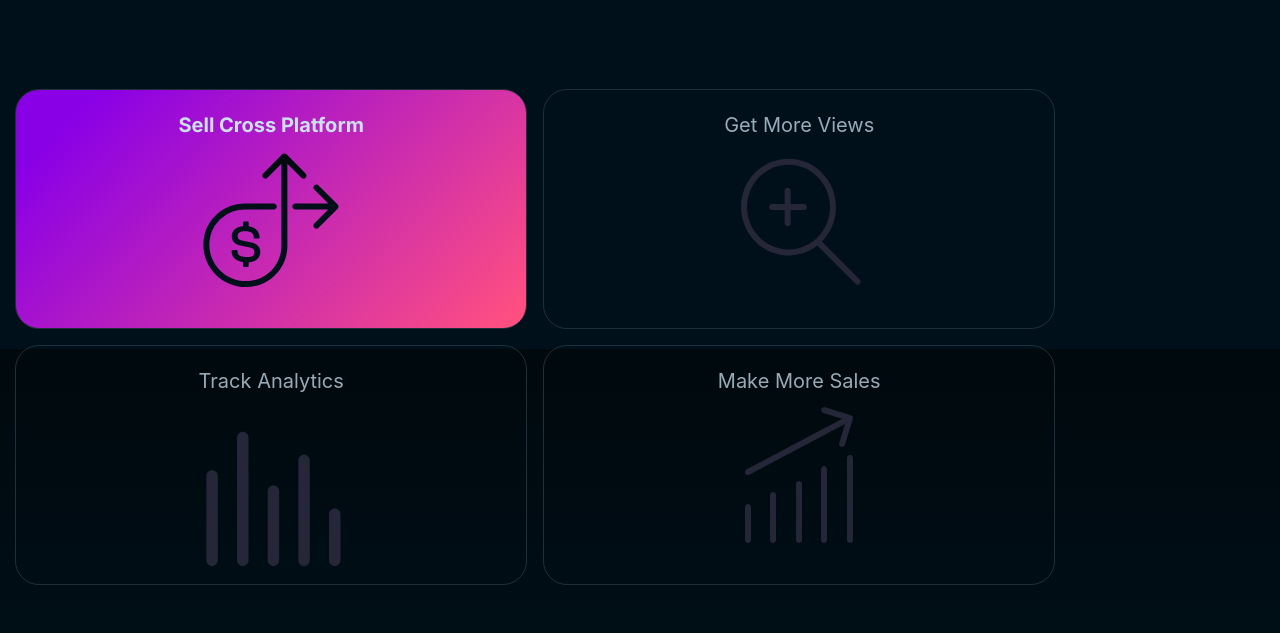
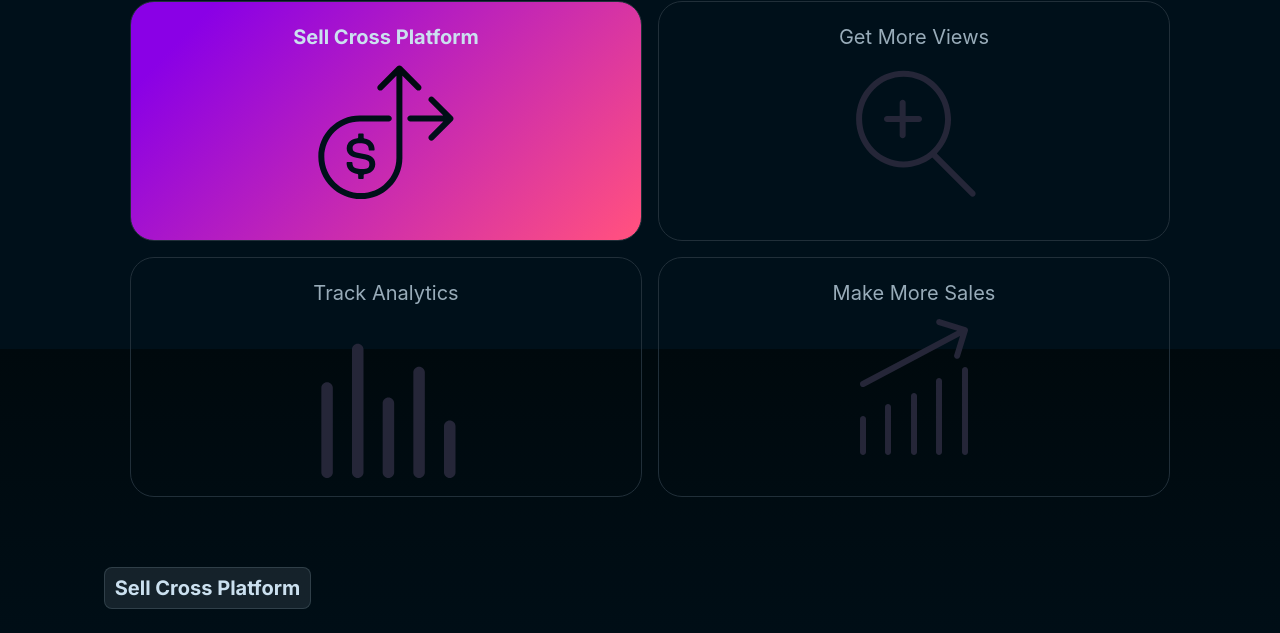
Before and after one commit to WillCBurroughs/sellrly, a React (Create React App) app: page / in a window 1280 px wide. Shown: the part 2051-2684 px from the top of the page. Built offline with nearby package versions, Linux system fonts and the light colour scheme; a web font is replaced by a local one.

Commit message:
Adjusting spacing on benefits

```diff
--- a/src/components/molecules/BenefitsMobile.js
+++ b/src/components/molecules/BenefitsMobile.js
@@ -64,7 +64,7 @@ function BenefitsMobile(props) {
         </div>
 
         {/* Right side benefits */}
-        <div className='BenefitsRight'>
+        <div className='BenefitsRightMobile'>
             {/* Left column benefits */}
             <div className='ColumnBenefit'>
                 {/* Sell Cross platform */}
--- a/src/components/molecules/VideoMobileHome.js
+++ b/src/components/molecules/VideoMobileHome.js
@@ -10,7 +10,7 @@ function VideoMobileHome(props) {
             <EmphasisIcon text = "How it Works" />
         </div>
         <div>
-            <h1>
+            <h1 className='adjustHeaderSize'>
                 What makes Sellrly the best platform for social sellers?
             </h1>
         </div>
--- a/src/index.css
+++ b/src/index.css
@@ -460,9 +460,8 @@ p {
   top: calc(1200px - 10vw);
   width: calc(100vw - 100px);
   left: 0;
-  height: 840px;
+  height: auto;
   padding-left: 60px;
-  padding-bottom: 100px;
 }
 
 .videoArea {
@@ -505,11 +504,14 @@ p {
 
 .BenefitsMobile {
   flex-direction: column-reverse;
-  width: 80vw;
-  align-items: center;
-  padding-left: 100px;
-  margin-top: 200px;
-  padding-top: 20px;
+  position: relative;
+  width: 90vw;
+  align-items: center;
+  padding-top: 0px;
+  justify-content: center;
+  align-items: center;
+  margin: 0 auto;
+  margin-top: calc(-400px + 40vw);
 }
 
 .BenefitsLeft, .BenefitsLeftMobile {
@@ -530,7 +532,7 @@ p {
   margin-top: 30px;
 }
 
-.BenefitsRight {
+.BenefitsRight, .BenefitsRightMobile {
   padding-right: 15%;
   gap: 16px;
   width: 530px;
@@ -539,6 +541,15 @@ p {
   flex-direction: row;
   background-color: transparent;
   justify-content: center;
+}
+
+.BenefitsRightMobile{
+  align-items: center;
+  justify-content: center;
+  width: 80vw;
+  padding: 20px;
+  padding-right: 0;
+  margin: 0 auto;
 }
 
 .ColumnBenefit{
```
